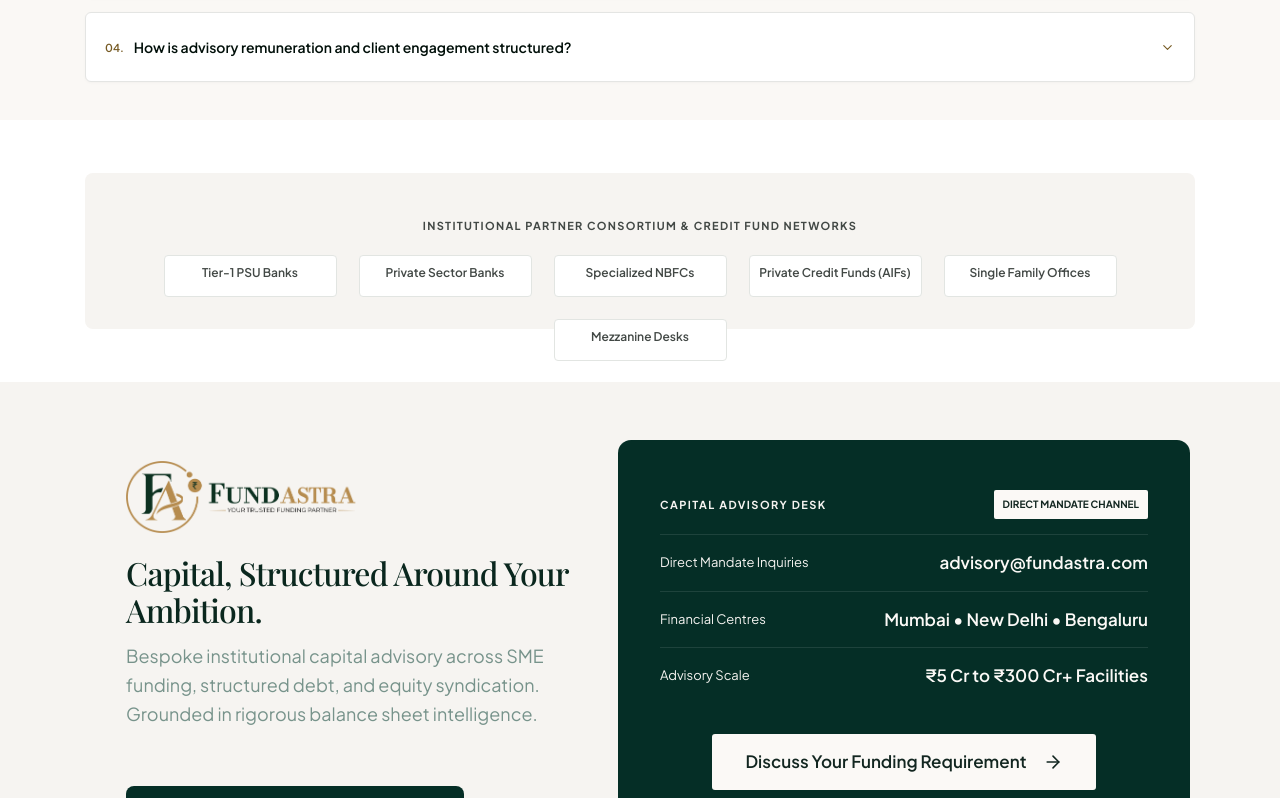
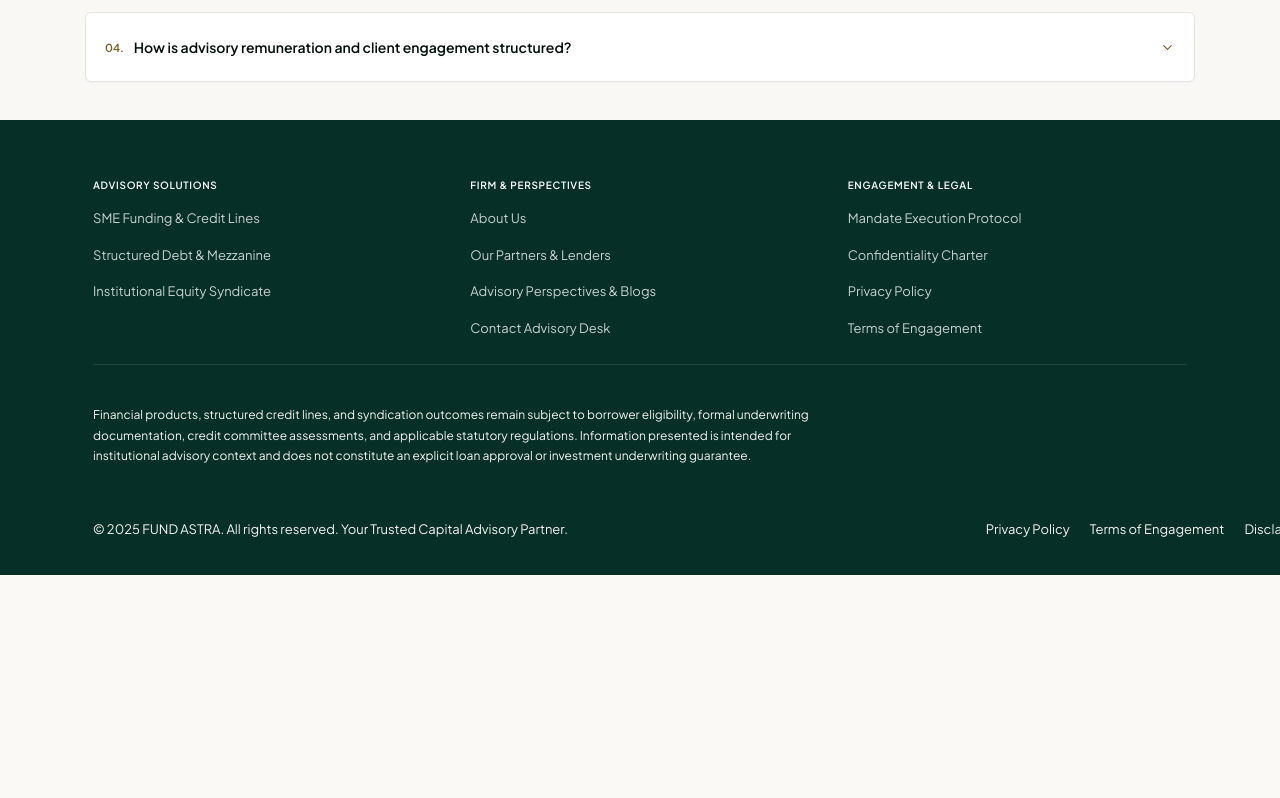
Before and after one commit to gstarinfotech/fundastra, a Next.js app: page /contact in a window 1280 px wide. Shown: the part 2140-2938 px from the top of the page. After the commit the page ends 2715 px from the top, so only its background shows below. Built offline with nearby package versions, Linux system fonts and the light colour scheme.

Commit message:
fix button and testimonial

```diff
--- a/src/app/contact/page.tsx
+++ b/src/app/contact/page.tsx
@@ -10,7 +10,6 @@
       <ContactHero />
       <ContactFormSection />
       <AdvisoryFaqSection/>
-      <ContactAdvisorySection />
       <Footer />
     </main>
   );
--- a/src/components/AdvisoryFaqSection.tsx
+++ b/src/components/AdvisoryFaqSection.tsx
@@ -27,15 +27,6 @@
     answer:
       "Advisory remuneration is structured based on the mandate scope, transaction complexity, and capital requirement, with the engagement terms agreed transparently before execution.",
   },
-];
-
-const PARTNER_TYPES = [
-  "Tier-1 PSU Banks",
-  "Private Sector Banks",
-  "Specialized NBFCs",
-  "Private Credit Funds (AIFs)",
-  "Single Family Offices",
-  "Mezzanine Desks",
 ];
 
 export default function AdvisoryFaqSection() {
@@ -117,27 +108,6 @@
           </div>
         </div>
       </div>
-
-      <div className="bg-white px-4 py-[53px] sm:px-6 lg:px-[85px]">
-        <div className="mx-auto max-w-[1213px]">
-          <div className="h-[156px] rounded-[8px] bg-[#F6F4F1] pt-[45px]">
-            <p className="text-center font-sans text-[11px] font-[700] uppercase tracking-[0.12em] text-[#424845]">
-              Institutional Partner Consortium &amp; Credit Fund Networks
-            </p>
-
-            <div className="mt-[20px] flex flex-wrap items-center justify-center gap-[22px]">
-              {PARTNER_TYPES.map((item) => (
-                <span
-                  key={item}
-                  className="h-[42px] w-[173px] whitespace-nowrap rounded-[4px] border border-[#E2E5E2] bg-white py-2 text-center font-sans text-[12px] font-[600] text-[#424845]"
-                >
-                  {item}
-                </span>
-              ))}
-            </div>
-          </div>
-        </div>
-      </div>
     </section>
   );
 }
--- a/src/components/EMICalculator.tsx
+++ b/src/components/EMICalculator.tsx
@@ -2,11 +2,13 @@
 
 import { ArrowRight } from "lucide-react";
 import { useMemo, useState } from "react";
+import { useRouter } from "next/navigation";
 
 export default function EMICalculator() {
   const [principal, setPrincipal] = useState(5000000);
   const [tenure, setTenure] = useState(15);
   const [interestRate, setInterestRate] = useState(8.5);
+  const router = useRouter();
 
   const calculation = useMemo(() => {
     const monthlyRate = interestRate / 100 / 12;
@@ -396,6 +398,7 @@
 
               <button
                 type="button"
+                onClick={() => router.push("/contact")}
                 className="mt-[16px] flex h-[48px] w-full items-center justify-center gap-[8px] rounded-[6px] bg-[#F4D79B] font-sans text-[15px] font-[700] text-[#271900] transition-opacity hover:opacity-90"
               >
                 Discuss Terms with Advisory Desk
--- a/src/components/GrowthCapitalSection.tsx
+++ b/src/components/GrowthCapitalSection.tsx
@@ -139,8 +139,7 @@
             href="/services"
             className="inline-flex h-[42px] items-center justify-center gap-[10px] bg-[#072E26] px-[18px] font-sans text-[16px] font-[600] uppercase tracking-[0.01em] text-white shadow-[0_2px_5px_rgba(0,0,0,0.08)] transition-opacity hover:opacity-90"
           >
-            Explore Growth Capital
-            <ArrowRight size={18} strokeWidth={1.8} />
+            Scaling Through Structured Capital
           </Link>
         </div>
 
--- a/src/components/TestimonialsSection.tsx
+++ b/src/components/TestimonialsSection.tsx
@@ -51,7 +51,7 @@
 ];
 
 const VISIBLE_CARDS = 3;
-const MAX_INDEX = TESTIMONIALS.length - VISIBLE_CARDS;
+const TOTAL_TESTIMONIALS = TESTIMONIALS.length;
 
 /* Animation helpers */
 const fadeUp = {
@@ -99,28 +99,76 @@
   ];
 
   const goPrevious = () => {
-    setActiveIndex((current) => current - 1);
-  };
+    const firstOriginalIndex = VISIBLE_CARDS;
+    const lastOriginalIndex =
+      VISIBLE_CARDS + TOTAL_TESTIMONIALS - 1;
 
-  const goNext = () => {
-    setActiveIndex((current) => current + 1);
-  };
-
-  const handleTransitionEnd = () => {
-    if (activeIndex === TESTIMONIALS.length + VISIBLE_CARDS) {
+    // If we are already in the cloned cards on the left,
+    // jump back to the real last card without moving further left.
+    if (activeIndex <= firstOriginalIndex - 1) {
       setTransitionEnabled(false);
-      setActiveIndex(VISIBLE_CARDS);
+      setActiveIndex(lastOriginalIndex);
 
       requestAnimationFrame(() => {
         requestAnimationFrame(() => {
           setTransitionEnabled(true);
         });
       });
+
+      return;
     }
 
-    if (activeIndex === VISIBLE_CARDS - 1) {
+    setActiveIndex((current) => current - 1);
+  };
+
+  const goNext = () => {
+    const firstOriginalIndex = VISIBLE_CARDS;
+    const lastOriginalIndex =
+      VISIBLE_CARDS + TOTAL_TESTIMONIALS - 1;
+    const firstCloneAfterIndex = lastOriginalIndex + 1;
+
+    // If we are already in the cloned cards on the right,
+    // jump back to the real first card without moving further right.
+    if (activeIndex >= firstCloneAfterIndex) {
       setTransitionEnabled(false);
-      setActiveIndex(TESTIMONIALS.length + VISIBLE_CARDS - 1);
+      setActiveIndex(firstOriginalIndex);
+
+      requestAnimationFrame(() => {
+        requestAnimationFrame(() => {
+          setTransitionEnabled(true);
+        });
+      });
+
+      return;
+    }
+
+    setActiveIndex((current) => current + 1);
+  };
+
+  const handleTransitionEnd = () => {
+    const firstOriginalIndex = VISIBLE_CARDS;
+    const lastOriginalIndex =
+      VISIBLE_CARDS + TOTAL_TESTIMONIALS - 1;
+    const firstCloneAfterIndex = lastOriginalIndex + 1;
+
+    // Reached the first cloned card after the last real testimonial.
+    if (activeIndex >= firstCloneAfterIndex) {
+      setTransitionEnabled(false);
+      setActiveIndex(firstOriginalIndex);
+
+      requestAnimationFrame(() => {
+        requestAnimationFrame(() => {
+          setTransitionEnabled(true);
+        });
+      });
+
+      return;
+    }
+
+    // Reached the last cloned card before the first real testimonial.
+    if (activeIndex <= firstOriginalIndex - 1) {
+      setTransitionEnabled(false);
+      setActiveIndex(lastOriginalIndex);
 
       requestAnimationFrame(() => {
         requestAnimationFrame(() => {
@@ -131,10 +179,12 @@
   };
 
   const activeDot =
-    (((activeIndex - VISIBLE_CARDS) % (MAX_INDEX + 1)) + (MAX_INDEX + 1)) %
-    (MAX_INDEX + 1);
+    ((activeIndex - VISIBLE_CARDS) % TOTAL_TESTIMONIALS +
+      TOTAL_TESTIMONIALS) %
+    TOTAL_TESTIMONIALS;
 
   const goToDot = (index: number) => {
+    setTransitionEnabled(true);
     setActiveIndex(VISIBLE_CARDS + index);
   };
 
@@ -187,8 +237,8 @@
           <div
             onTransitionEnd={handleTransitionEnd}
             className={`flex flex-nowrap gap-[32px] ${transitionEnabled
-                ? "transition-transform duration-500 ease-in-out"
-                : ""
+              ? "transition-transform duration-500 ease-in-out"
+              : ""
               }`}
             style={{
               transform: `translate3d(-${activeIndex * SLIDE_DISTANCE
@@ -259,7 +309,7 @@
           </button>
 
           <div className="flex items-center gap-[7px]">
-            {Array.from({ length: MAX_INDEX + 1 }).map((_, index) => (
+            {Array.from({ length: TOTAL_TESTIMONIALS }).map((_, index) => (
               <button
                 key={index}
                 type="button"
```
